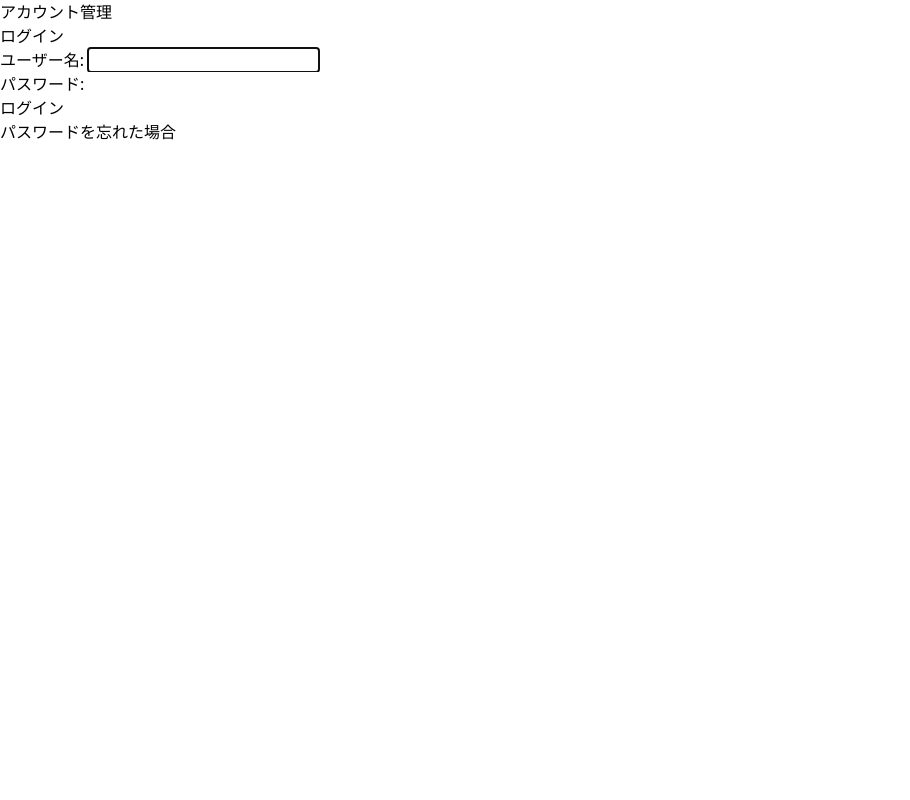
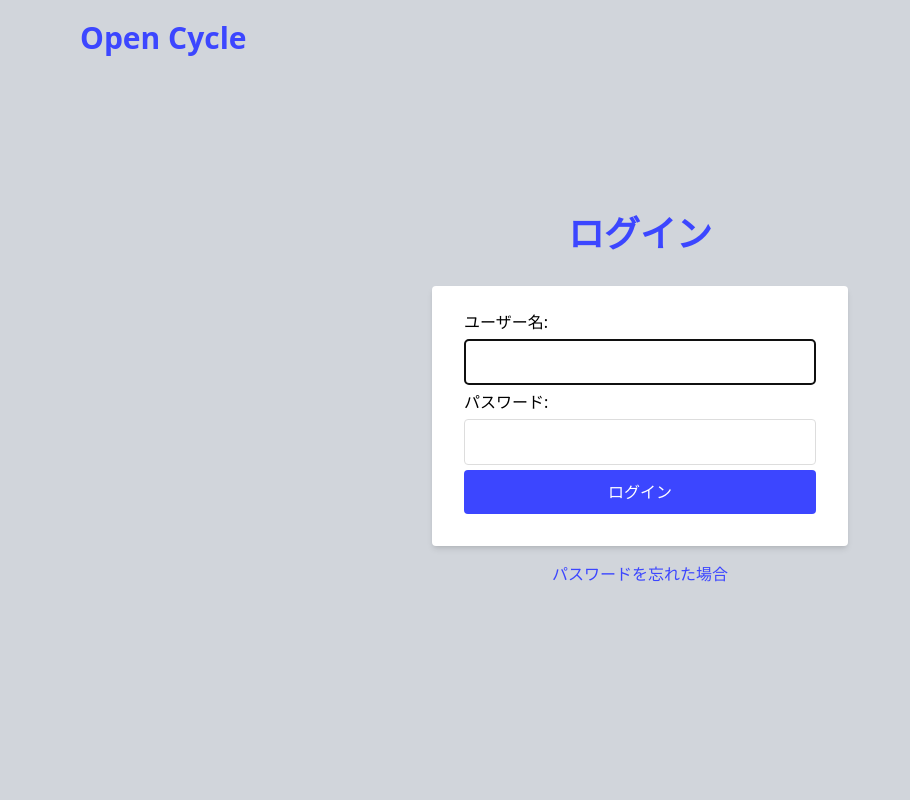
Before and after one commit to unohayato/Cycle_GBFS, a Django app: page /registration/login/ in a window 1280 px wide. Shown: the whole page, without its empty margins (0-910 px from the left). Run offline with Django 4.2, Linux system fonts and the light colour scheme; some libraries are stand-ins or nearby versions.

Commit message:
:sparkles: ログインページのデザインを追加

```diff
--- /dev/null
+++ b/src/registration/static/registration/css/form.css
@@ -0,0 +1,28 @@
+/* form.css */
+form {
+  background-color: #fff;
+  box-shadow: 0px 0px 10px rgba(0, 0, 0, 0.1);
+  border-radius: 8px;
+}
+
+input[type="text"], input[type="password"] {
+  width: 100%;
+  padding: 10px;
+  margin: 5px 0;
+  border: 1px solid #ddd;
+  border-radius: 4px;
+}
+
+input[type="submit"] {
+  width: 100%;
+  background-color: #3C46FF;
+  color: white;
+  padding: 10px;
+  border: none;
+  border-radius: 4px;
+  cursor: pointer;
+}
+
+input[type="submit"]:hover {
+  background-color: #0000FF;
+}
--- a/src/registration/templates/registration/base.html
+++ b/src/registration/templates/registration/base.html
@@ -10,10 +10,10 @@
 </head>
 <body>
   {% block nav %}
-    <nav>
-      <a href="/">アカウント管理</a>
-    </nav>
-  {% endblock nav %}
+  <nav class="absolute top-5 left-5 md:left-10 lg:left-20">
+    <a href="/" class="text-2xl md:text-3xl font-bold text-[#3C46FF] hover:text-[#0000FF] transition duration-300">Open Cycle</a>
+  </nav>
+{% endblock nav %}
   <div>
     {% block main %}
       <p>※コンテンツがありません。</p>
--- a/src/registration/templates/registration/login.html
+++ b/src/registration/templates/registration/login.html
@@ -1,7 +1,26 @@
 {% extends "registration/base.html" %}
+{% load static %}
+
+{% block head %}
+  <link rel="stylesheet" type="text/css" href="{% static 'registration/css/form.css' %}">
+  {{ block.super }}
+{% endblock %}
+
 {% block main %}
-
-  <h2>ログイン</h2>
-  {% include "registration/_form.html" with submit_label="ログイン" %}
-  <p><a href="{% url 'password_reset' %}">パスワードを忘れた場合</a></p>
+  <div class="flex justify-center items-center min-h-screen bg-gray-300">
+    <!-- Centered Login Form -->
+    <div class="p-4 w-full max-w-md">
+      <h2 class="text-3xl md:text-4xl font-extrabold mb-8 text-[#3C46FF] text-center">
+        ログイン
+      </h2>
+      <form class="bg-white shadow-md rounded px-8 pt-6 pb-8 mb-4">
+        {% include "registration/_form.html" with submit_label="ログイン" %}
+        <p class="text-center mt-4">
+          <a href="{% url 'password_reset' %}" class="text-[#3C46FF] hover:underline">
+            パスワードを忘れた場合
+          </a>
+        </p>
+      </form>
+    </div>
+  </div>
 {% endblock %}
```
Also changed, not shown: src/registration/templates/registration/top.html (+2 -9 lines).
